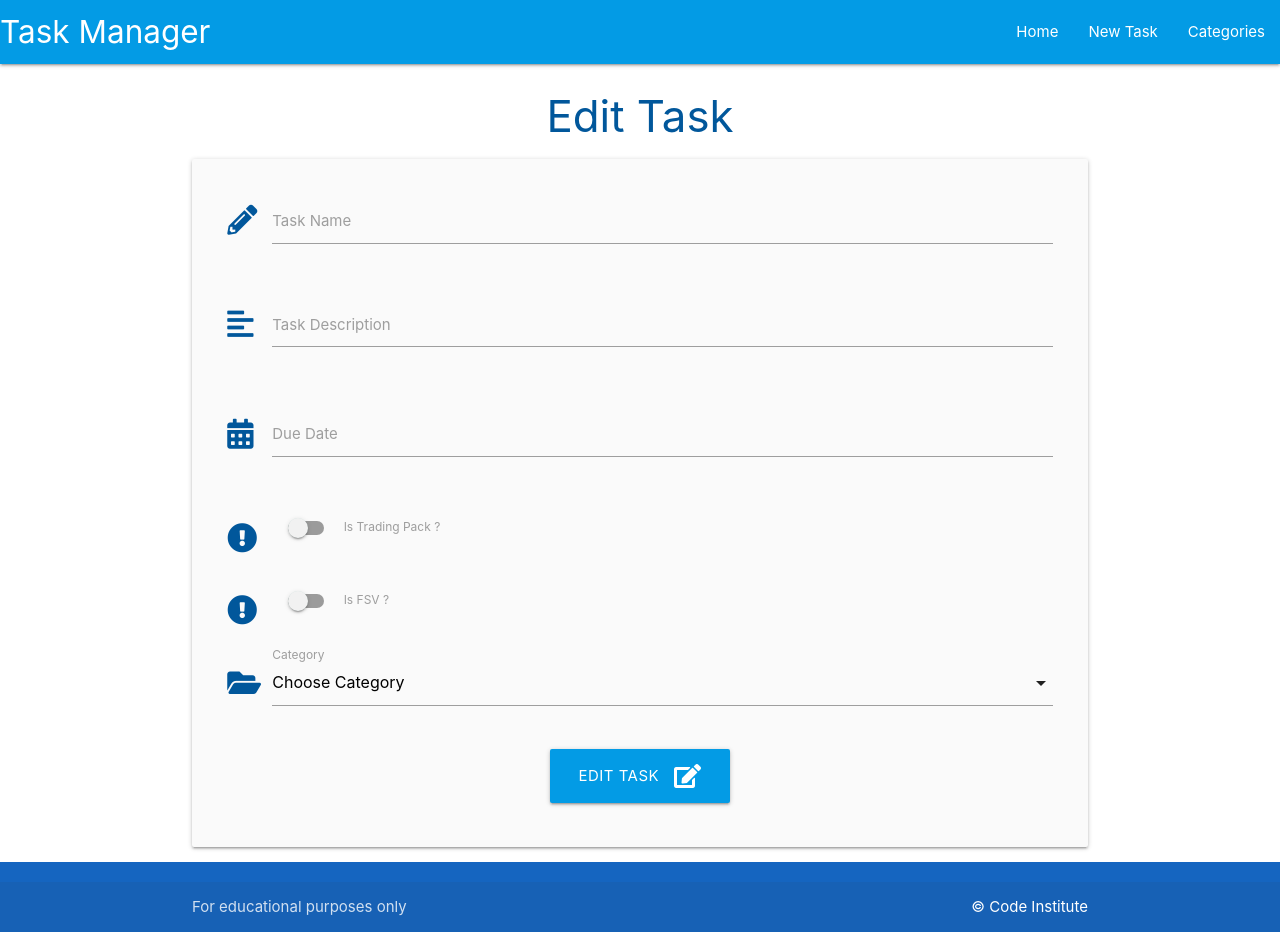
After one commit to seanorourke7/CRUD, a Flask app: template taskmanager/templates/edit_task.html in a window 1280 px wide. The commit adds this page. Run offline with Flask 3, Linux system fonts and the light colour scheme; the template is opened without the code that fills it, so the values that code supplies are empty.

Commit message:
add edit option for tasks and style headers

```diff
--- a/taskmanager/static/css/style.css
+++ b/taskmanager/static/css/style.css
@@ -7,3 +7,8 @@
  main {
      flex: 1 0 auto;
  }
+
+ #task-display {
+     color: yellow;
+     padding-right: 5px;
+ }
--- /dev/null
+++ b/taskmanager/templates/edit_task.html
@@ -0,0 +1,97 @@
+{% extends "base.html" %} {% block content %}
+
+<h3 class="light-blue-text text-darken-4 center-align">Edit Task</h3>
+
+<div class="row card-panel grey lighten-5">
+    <form class="col s12" method="POST" action="{{ url_for('edit_task', task_id=task.id) }}">
+        <!-- task name -->
+        <div class="row">
+            <div class="input-field col s12">
+                <i class="fas fa-pencil-alt prefix light-blue-text text-darken-4"></i>
+                <input id="task_name" name="task_name" value="{{ task.task_name }}" minlength="5" maxlength="50" type="text" class="validate"
+                    required />
+                <label for="task_name">Task Name</label>
+            </div>
+        </div>
+        <!-- task description -->
+        <div class="row">
+            <div class="input-field col s12">
+                <i class="fas fa-align-left prefix light-blue-text text-darken-4"></i>
+                <textarea id="task_description" name="task_description" minlength="5" maxlength="200" type="text"
+                    class="materialize-textarea validate" required>
+                {{- task.task_description -}}
+                </textarea>
+                <label for="task_description">Task Description</label>
+            </div>
+        </div>
+        <!-- due date -->
+        <div class="row">
+            <div class="input-field col s12">
+                <i class="fas fa-calendar-alt prefix light-blue-text text-darken-4"></i>
+                <input id="due_date" name="due_date" type="text" value="{{ task.due_date.strftime('%d %B, %Y') }}"class="datepicker validate" required />
+                <label for="due_date">Due Date</label>
+            </div>
+        </div>
+        <!-- is trading pack -->
+        <div class="row">
+            <div class="input-field col s12">
+                <div class="switch">
+                    <i class="fas fa-exclamation-circle prefix light-blue-text text-darken-4"></i>
+                    <label for="is_trading_pack">
+                        {% if task.is_trading_pack == True %}
+                            <input id="is_trading_pack" name="is_trading_pack" type="checkbox" checked>
+                        {% else %}
+                            <input id="is_trading_pack" name="is_trading_pack" type="checkbox" >
+                        {% endif %}
+                        <span class="lever"></span>
+                        Is Trading Pack ?
+                    </label>
+                </div>
+            </div>
+        </div>
+        <!-- is fsv -->
+        <div class="row">
+            <div class="input-field col s12">
+                <div class="switch">
+                    <i class="fas fa-exclamation-circle prefix light-blue-text text-darken-4"></i>
+                    <label for="is_fsv">
+                        {% if task.is_fsv == True %}
+                        <input id="is_fsv" name="is_fsv" type="checkbox" checked>
+                        {% else %}
+                        <input id="is_fsv" name="is_fsv" type="checkbox">
+                        {% endif %}
+                        <span class="lever"></span>
+                        Is FSV ?
+                    </label>
+                </div>
+            </div>
+        </div>
+        <!-- category id -->
+        <div class="row">
+            <div class="input-field col s12">
+                <i class="fas fa-folder-open prefix light-blue-text text-darken-4"></i>
+                <select id="category_id" name="category_id" class="validate" required>
+                    <option value="" disabled selected>Choose Category</option>
+                    {% for category in categories %}
+                        {% if category == task.category %}
+                        <option value="{{ category.id }}" selected>{{ category.category_name }}</option>
+                        {% else %}
+                        <option value="{{ category.id }}">{{ category.category_name }}</option>
+                        {% endif %}
+                    {% endfor %}
+                </select>
+                <label for="category_id">Category</label>
+            </div>
+        </div>
+        <!-- submit button -->
+        <div class="row">
+            <div class="col s12 center-align">
+                <button type="submit" class="btn-large light-blue darken-1">
+                    Edit Task <i class="fas fa-edit right"></i>
+                </button>
+            </div>
+        </div>
+    </form>
+</div>
+
+{% endblock %}
--- a/taskmanager/templates/tasks.html
+++ b/taskmanager/templates/tasks.html
@@ -16,7 +16,7 @@
     <li>
         <div class="collapsible-header white-text light-blue darken-4">
             <i class="fas fa-caret-down"></i>
-            <strong>{{ task.task_name }}</strong> : {{ task.due_date.strftime("%d %B, %Y") }}
+            <strong id="task-display">{{ task.category }} </strong>  <strong>{{ task.task_name}}</strong> : {{ task.due_date.strftime("%d %B, %Y") }}
             {% if task.is_urgent == True %}
             <i class="fas fa-exclamation-circle light-blue-text text-lighten-2"></i>
             {% endif %}
@@ -24,6 +24,9 @@
         <div class="collapsible-body">
             <strong>{{ task.category }}</strong>
             <p>{{ task.task_description }}</p>
+            <p>
+                <a href="{{ url_for('edit_task', task_id=task.id) }}" class="btn green accent-4">Edit</a>
+            </p>
         </div>
     </li>
     {% endfor %}
```
Also changed, not shown: taskmanager/routes.py (+15 -0 lines).
